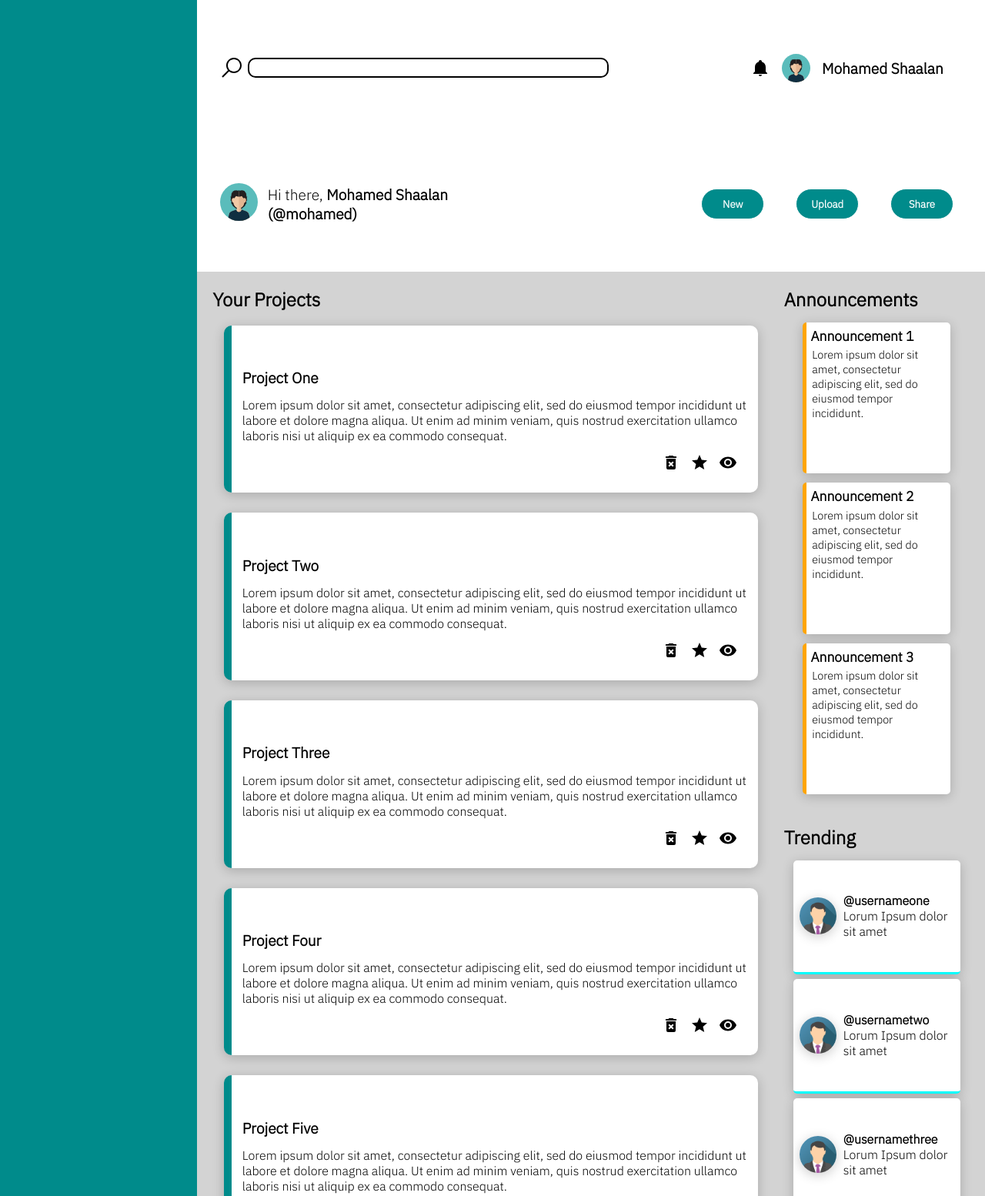
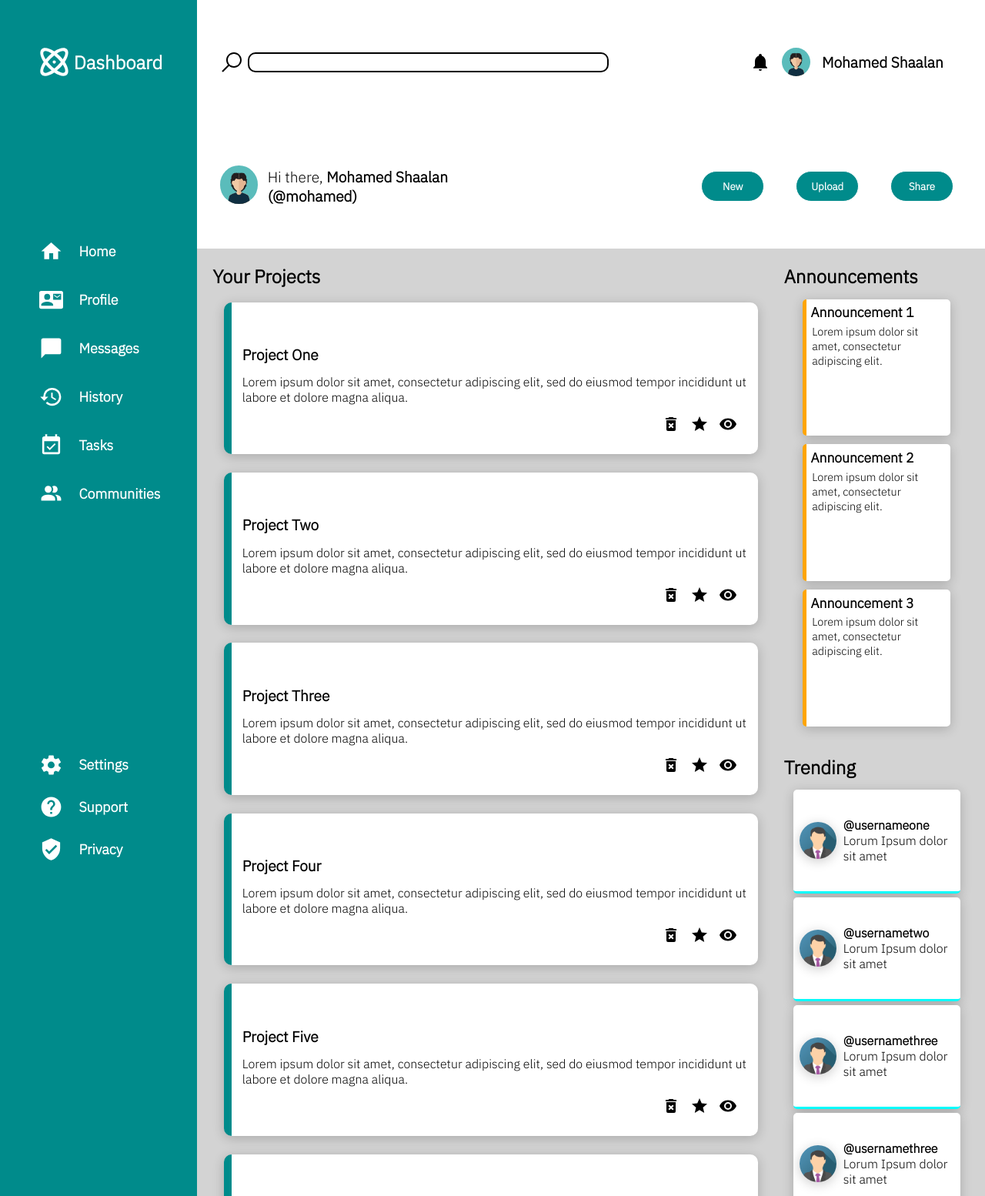
Before and after one commit to mohamedwshaalan/AdminDashboard, a plain HTML site: page index.html in a window 1280 px wide. Shown: the top 1554 px of the page at 77% size. Drawn offline with Linux system fonts and the light colour scheme.

Commit message:
Done with only minor edits left

```diff
--- a/index.html
+++ b/index.html
@@ -16,13 +16,13 @@
 
       <div class="top-header">
         <div class="search">
-          <img src="search-icon.svg" alt="">
+          <img src="media/search-icon.svg" alt="">
           <input type="text" class="searchbar">
         </div>
 
         <div class="notifications">
-          <img src="bell.svg" alt="" class="bell">
-          <img src="my_avatar.svg" alt="" class="my-avatar">
+          <img src="media/bell.svg" alt="" class="bell">
+          <img src="media/my_avatar.svg" alt="" class="my-avatar">
           <p>Mohamed Shaalan</p>
         </div>
       </div>
@@ -31,7 +31,7 @@
 
         <div class="greeting">
           <div class="greetingimg">
-            <img src="my_avatar.svg" alt="" class="my-avatar">
+            <img src="media/my_avatar.svg" alt="" class="my-avatar">
           </div>
           <div class="greetingtext">
             <p>Hi there, <b>Mohamed Shaalan (@mohamed)</b></p>
@@ -49,7 +49,57 @@
     </div>
 
     <div class="sidebar">
+      <div class="sidebar-logo">
 
+        <img src="media/sidebar-logo.svg" alt="">
+        <p>Dashboard</p>
+
+      </div>
+      <div class="sidebar-buttons">
+        <div class="sidebar-button">
+          <img src="media/sidebar-home.svg" alt="">
+          <p>Home</p>
+        </div>
+        <div class="sidebar-button">
+          <img src="media/sidebar-card-account-mail.svg" alt="">
+          <p>Profile</p>
+        </div>
+
+        <div class="sidebar-button">
+          <img src="media/sidebar-message.svg" alt="">
+          <p>Messages</p>
+        </div>
+
+        <div class="sidebar-button">
+          <img src="media/sidebar-history.svg" alt="">
+          <p>History</p>
+        </div>
+
+        <div class="sidebar-button">
+          <img src="media/sidebar-calendar-check.svg" alt="">
+          <p>Tasks</p>
+        </div>
+        <div class="sidebar-button">
+          <img src="media/sidebar-account-multiple.svg" alt="">
+          <p>Communities</p>
+        </div>
+
+
+      </div>
+      <div class="sidebar-settings">
+        <div class="sidebar-setting">
+          <img src="media/sidebar-cog.svg" alt="">
+          <p>Settings</p>
+        </div>
+        <div class="sidebar-setting">
+          <img src="media/sidebar-help-circle.svg" alt="">
+          <p>Support</p>
+        </div>
+        <div class="sidebar-setting">
+          <img src="media/sidebar-shield-check.svg" alt="">
+          <p>Privacy</p>
+        </div>
+      </div>
     </div>
 
     <div class="main-area">
@@ -68,13 +118,12 @@
             <div class="project-description">
               <p>Lorem ipsum dolor sit amet, consectetur adipiscing elit, sed do eiusmod tempor incididunt
                 ut labore et dolore magna
-                aliqua. Ut enim ad minim veniam, quis nostrud exercitation ullamco laboris nisi
-                ut aliquip ex ea commodo consequat.</p>
+                aliqua. </p>
             </div>
             <div class="project-icons">
-              <img src="delete.svg" alt="">
-              <img src="star.svg" alt="">
-              <img src="eye.svg" alt="">
+              <img src="media/delete.svg" alt="">
+              <img src="media/star.svg" alt="">
+              <img src="media/eye.svg" alt="">
             </div>
           </div>
           <div class="p-card">
@@ -84,13 +133,12 @@
             <div class="project-description">
               <p>Lorem ipsum dolor sit amet, consectetur adipiscing elit, sed do eiusmod tempor incididunt
                 ut labore et dolore magna
-                aliqua. Ut enim ad minim veniam, quis nostrud exercitation ullamco laboris nisi
-                ut aliquip ex ea commodo consequat.</p>
+                aliqua. </p>
             </div>
             <div class="project-icons">
-              <img src="delete.svg" alt="">
-              <img src="star.svg" alt="">
-              <img src="eye.svg" alt="">
+              <img src="media/delete.svg" alt="">
+              <img src="media/star.svg" alt="">
+              <img src="media/eye.svg" alt="">
             </div>
           </div>
           <div class="p-card">
@@ -101,13 +149,12 @@
             <div class="project-description">
               <p>Lorem ipsum dolor sit amet, consectetur adipiscing elit, sed do eiusmod tempor incididunt
                 ut labore et dolore magna
-                aliqua. Ut enim ad minim veniam, quis nostrud exercitation ullamco laboris nisi
-                ut aliquip ex ea commodo consequat.</p>
+                aliqua. </p>
             </div>
             <div class="project-icons">
-              <img src="delete.svg" alt="">
-              <img src="star.svg" alt="">
-              <img src="eye.svg" alt="">
+              <img src="media/delete.svg" alt="">
+              <img src="media/star.svg" alt="">
+              <img src="media/eye.svg" alt="">
             </div>
           </div>
           <div class="p-card">
@@ -117,13 +164,12 @@
             <div class="project-description">
               <p>Lorem ipsum dolor sit amet, consectetur adipiscing elit, sed do eiusmod tempor incididunt
                 ut labore et dolore magna
-                aliqua. Ut enim ad minim veniam, quis nostrud exercitation ullamco laboris nisi
-                ut aliquip ex ea commodo consequat.</p>
+                aliqua. </p>
             </div>
             <div class="project-icons">
-              <img src="delete.svg" alt="">
-              <img src="star.svg" alt="">
-              <img src="eye.svg" alt="">
+              <img src="media/delete.svg" alt="">
+              <img src="media/star.svg" alt="">
+              <img src="media/eye.svg" alt="">
             </div>
           </div>
           <div class="p-card">
@@ -133,13 +179,12 @@
             <div class="project-description">
               <p>Lorem ipsum dolor sit amet, consectetur adipiscing elit, sed do eiusmod tempor incididunt
                 ut labore et dolore magna
-                aliqua. Ut enim ad minim veniam, quis nostrud exercitation ullamco laboris nisi
-                ut aliquip ex ea commodo consequat.</p>
+                aliqua. </p>
             </div>
             <div class="project-icons">
-              <img src="delete.svg" alt="">
-              <img src="star.svg" alt="">
-              <img src="eye.svg" alt="">
+              <img src="media/delete.svg" alt="">
+              <img src="media/star.svg" alt="">
+              <img src="media/eye.svg" alt="">
             </div>
           </div>
           <div class="p-card">
@@ -149,13 +194,12 @@
             <div class="project-description">
               <p>Lorem ipsum dolor sit amet, consectetur adipiscing elit, sed do eiusmod tempor incididunt
                 ut labore et dolore magna
-                aliqua. Ut enim ad minim veniam, quis nostrud exercitation ullamco laboris nisi
-                ut aliquip ex ea commodo consequat.</p>
+                aliqua. </p>
             </div>
             <div class="project-icons">
-              <img src="delete.svg" alt="">
-              <img src="star.svg" alt="">
-              <img src="eye.svg" alt="">
+              <img src="media/delete.svg" alt="">
+              <img src="media/star.svg" alt="">
+              <img src="media/eye.svg" alt="">
             </div>
           </div>
         </div>
@@ -171,7 +215,7 @@
               Announcement 1
             </div>
             <div class="announcement-description">
-              Lorem ipsum dolor sit amet, consectetur adipiscing elit, sed do eiusmod tempor incididunt.
+              Lorem ipsum dolor sit amet, consectetur adipiscing elit.
             </div>
           </div>
           <div class="a-card">
@@ -179,7 +223,7 @@
               Announcement 2
             </div>
             <div class="announcement-description">
-              Lorem ipsum dolor sit amet, consectetur adipiscing elit, sed do eiusmod tempor incididunt.
+              Lorem ipsum dolor sit amet, consectetur adipiscing elit.
             </div>
           </div>
           <div class="a-card">
@@ -187,7 +231,7 @@
               Announcement 3
             </div>
             <div class="announcement-description">
-              Lorem ipsum dolor sit amet, consectetur adipiscing elit, sed do eiusmod tempor incididunt.
+              Lorem ipsum dolor sit amet, consectetur adipiscing elit.
             </div>
           </div>
         </div>
@@ -202,7 +246,7 @@
         <div class="trending-cards">
           <div class="t-card">
             <div class="trending-pic">
-              <img src="img_avatar.png" alt="" class="avatarimg">
+              <img src="media/img_avatar.png" alt="" class="avatarimg">
             </div>
             <div class="trending-info">
               <b>@usernameone</b>
@@ -213,7 +257,7 @@
 
           <div class="t-card">
             <div class="trending-pic">
-              <img src="img_avatar.png" alt="" class="avatarimg">
+              <img src="media/img_avatar.png" alt="" class="avatarimg">
             </div>
             <div class="trending-info">
               <b>@usernametwo</b>
@@ -224,7 +268,7 @@
 
           <div class="t-card">
             <div class="trending-pic">
-              <img src="img_avatar.png" alt="" class="avatarimg">
+              <img src="media/img_avatar.png" alt="" class="avatarimg">
             </div>
             <div class="trending-info">
               <b>@usernamethree</b>
@@ -235,7 +279,7 @@
 
           <div class="t-card">
             <div class="trending-pic">
-              <img src="img_avatar.png" alt="" class="avatarimg">
+              <img src="media/img_avatar.png" alt="" class="avatarimg">
             </div>
             <div class="trending-info">
               <b>@usernamethree</b>
--- a/style.css
+++ b/style.css
@@ -22,10 +22,7 @@
 
 
 
-.sidebar {
-  grid-area: sidebar;
-  background-color: darkcyan;
-}
+
 
 .main-area {
   grid-area: main;
@@ -351,3 +348,83 @@ input:focus {
 .bottom-buttons button:active {
   opacity: 1.0;
 }
+
+.sidebar {
+  grid-area: sidebar;
+  background-color: darkcyan;
+  display: flex;
+  flex-direction: column;
+  justify-content: flex-start;
+  align-items: center;
+}
+
+.sidebar-logo {
+
+  height: 10%;
+  width: 100%;
+  color: white;
+  display: flex;
+  flex-direction: row;
+  justify-content: center;
+  align-items: center;
+  font-size: x-large;
+  font-weight: bolder;
+}
+
+.sidebar-logo img {
+  width: 20%;
+  filter: invert(1.0);
+}
+
+.sidebar-buttons {
+
+  height: 40%;
+  width: 100%;
+  color: white;
+  display: flex;
+  flex-direction: column;
+  justify-content: center;
+  align-items: center;
+  gap: 5%;
+}
+
+.sidebar-button {
+  display: flex;
+  align-items: center;
+  padding-left: 20%;
+  font-size: large;
+  font-weight: bold;
+
+}
+
+.sidebar-button img {
+  width: 15%;
+  filter: invert(1.0);
+  padding-right: 10%;
+}
+
+.sidebar-settings {
+
+  height: 30%;
+  width: 100%;
+  color: white;
+  display: flex;
+  flex-direction: column;
+  justify-content: center;
+  align-items: center;
+  gap: 5%;
+}
+
+.sidebar-setting {
+  display: flex;
+  align-items: center;
+  padding-left: 20%;
+  font-size: large;
+  font-weight: bold;
+}
+
+.sidebar-setting img {
+  width: 15%;
+  filter: invert(1.0);
+  padding-right: 10%;
+}
```
Also changed, not shown: media/bell.svg (renamed from bell.svg), media/delete.svg (renamed from delete.svg), media/eye.svg (renamed from eye.svg), media/img_avatar.png (renamed from img_avatar.png), media/logo.svg (renamed from logo.svg), media/my_avatar.svg (renamed from my_avatar.svg), media/search-icon.svg (renamed from search-icon.svg), media/sidebar-account-multiple.svg (added), media/sidebar-calendar-check.svg (added), media/sidebar-card-account-mail.svg (added), media/sidebar-cog.svg (added), media/sidebar-help-circle.svg (added), media/sidebar-history.svg (added), media/sidebar-home.svg (added), 4 more files.
